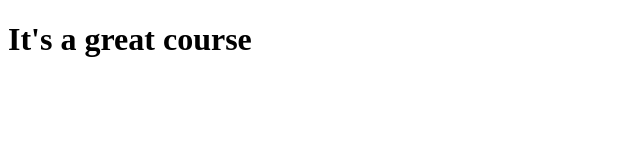
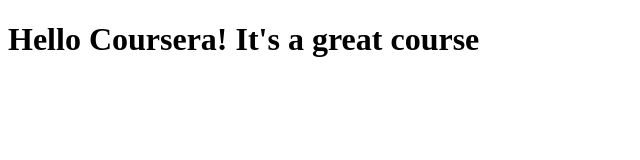
Before and after one commit to tapplegatebsa/tapplegatebsa.github.io, a plain HTML site: page site/index.html in a window 1280 px wide. Shown: the whole page, without its empty margins (0-640 px from the left). Drawn offline with Linux system fonts and the light colour scheme.

Commit message:
Small addition to our page content.

```diff
--- a/site/index.html
+++ b/site/index.html
@@ -4,6 +4,6 @@
     <title> Hello Coursera!</title>
 </head>
 <body>
-<h1>It's a great course</h1>
+<h1>Hello Coursera! It's a great course</h1>
 </body>
 </html>
```
